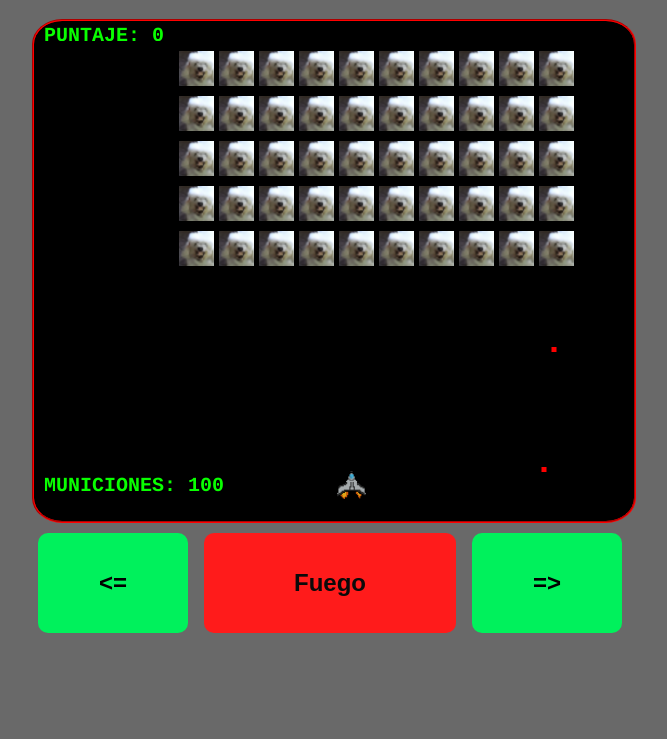
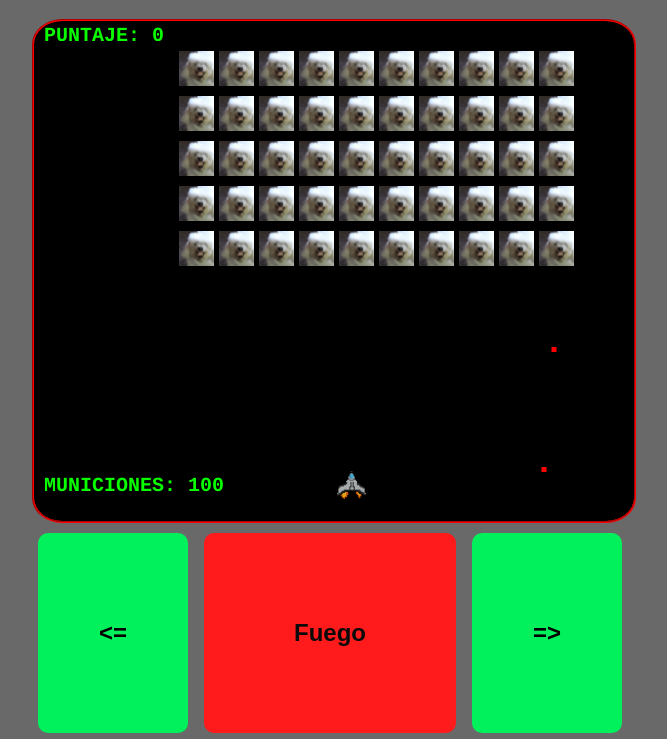
Before and after one commit to hugomg1032/hugomg1032.github.io, a plain HTML site: page index.html in a window 1280 px wide. Shown: the part 67-806 px from the top of the page, without its empty margins (308-975 px from the left). Drawn offline with Linux system fonts and the light colour scheme.

Commit message:
Update estilos.css

```diff
--- a/estilos.css
+++ b/estilos.css
@@ -24,7 +24,7 @@ h1{
     color: #000000;
     background-color: #00f15c;
     border-radius: 10px;
-    height: 100px;
+    height: 200px;
     width: 25%;
     margin: 1%;
     font-size: 24px;
@@ -35,7 +35,7 @@ h1{
     color: #0a0a0a;
     background-color: #ff1b1b;
     border-radius: 10px;
-    height: 100px;
+    height: 200px;
     width: 42%;
     margin: 1%;
     font-size: 24px;
```
